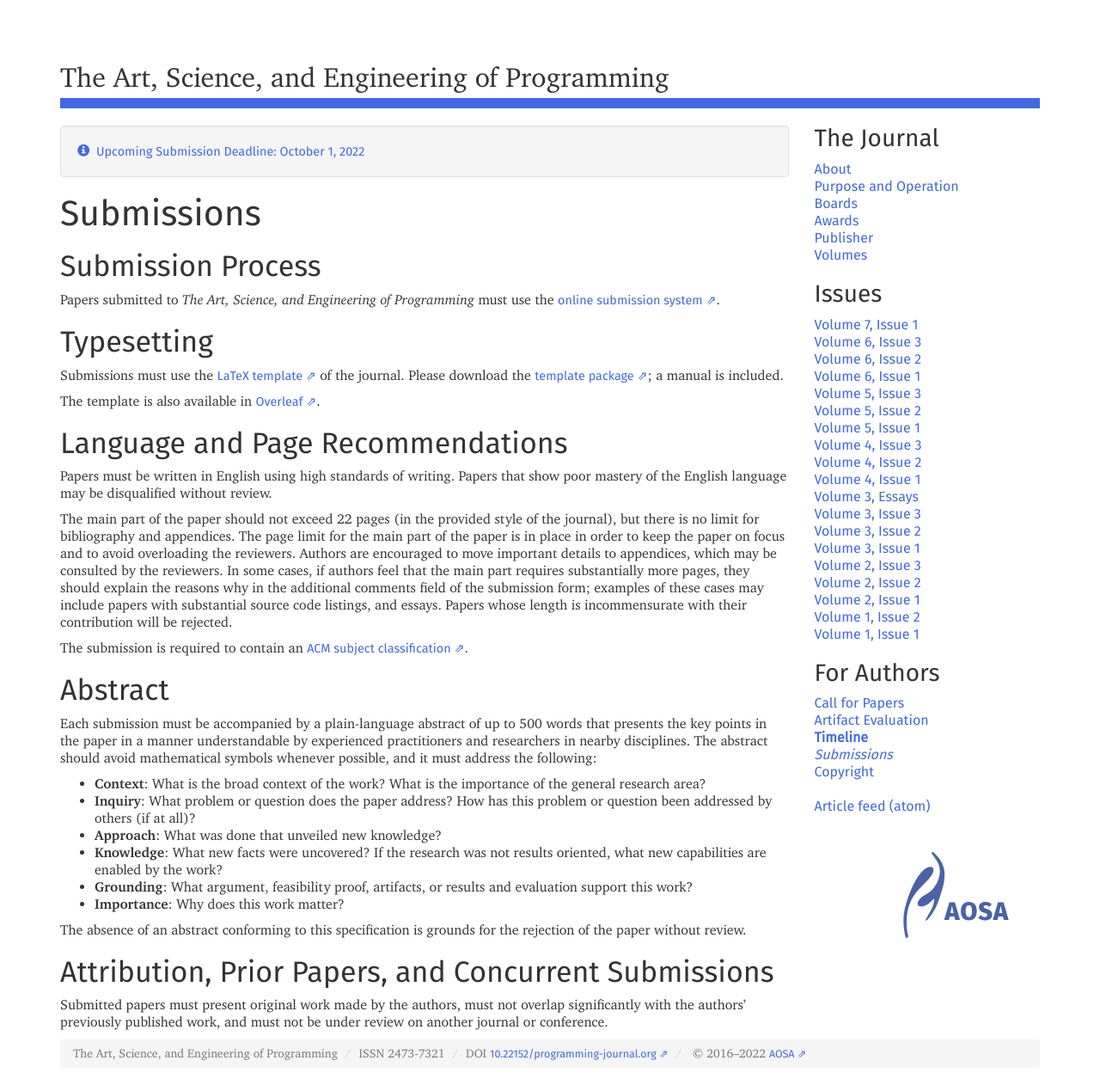
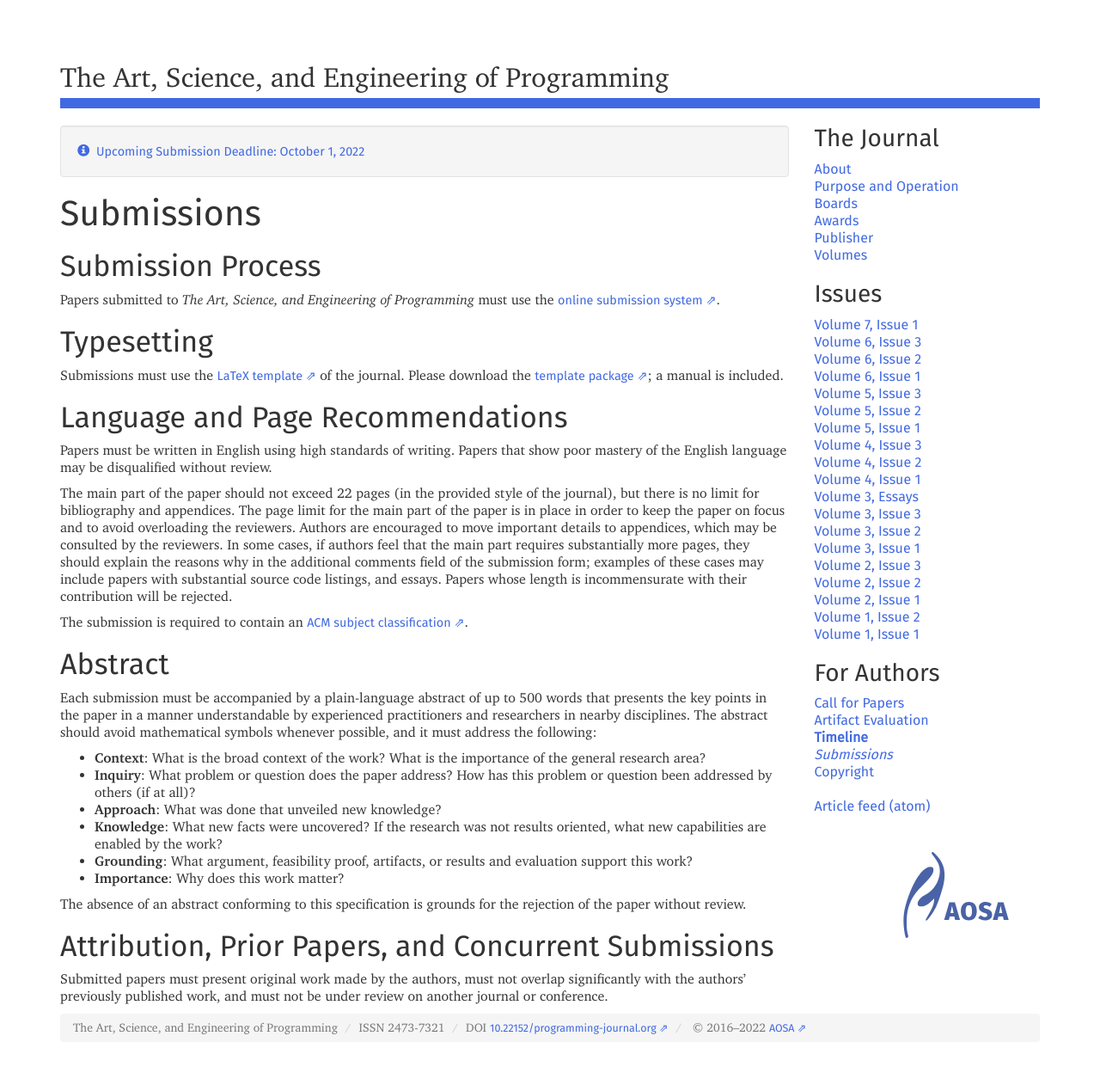
Before and after one commit to programming-journal/programming-journal.github.io, a Jekyll site: the page built from submission/index.markdown, in a window 1280 px wide. Shown: the whole page at 86% size. Built offline with Jekyll 4.4.1, drawn with Linux system fonts in a browser that asks for light colours; after the commit the page ends 1232 px from its top, so only the background shows below that; part of the change alters nothing that is shown.

Commit message:
update template, at last!

```diff
--- a/submission/index.markdown
+++ b/submission/index.markdown
@@ -12,8 +12,9 @@ Papers submitted to *The Art, Science, and Engineering of Programming* must use
 
 Submissions must use the [LaTeX template][latex template] of the journal. Please download the [template package][template package]; a manual is included.
 
+<!--
 The template is also available in [Overleaf][overleaf].
-
+-->
 
 ## Language and Page Recommendations
 Papers must be written in English using high standards of writing. Papers that show poor mastery of the English language may be disqualified without review.
@@ -40,5 +41,5 @@ Submitted papers must present original work made by the authors, must not overla
 [submit]: https://programming72.hotcrp.com/paper/new
 [ccs]: https://dl.acm.org/ccs/ccs.cfm
 [latex template]: https://github.com/programming-journal/programming/releases
-[template package]: https://github.com/programming-journal/programming/releases/download/v1.3a/programming-template_v1.3a.zip
+[template package]: https://github.com/programming-journal/programming/releases/download/v1.4a/programming-template_v1.4a.zip
 [overleaf]: https://www.overleaf.com/articles/programming/kzcgbdsnnyyt#.V7OJ85grKHs
```
